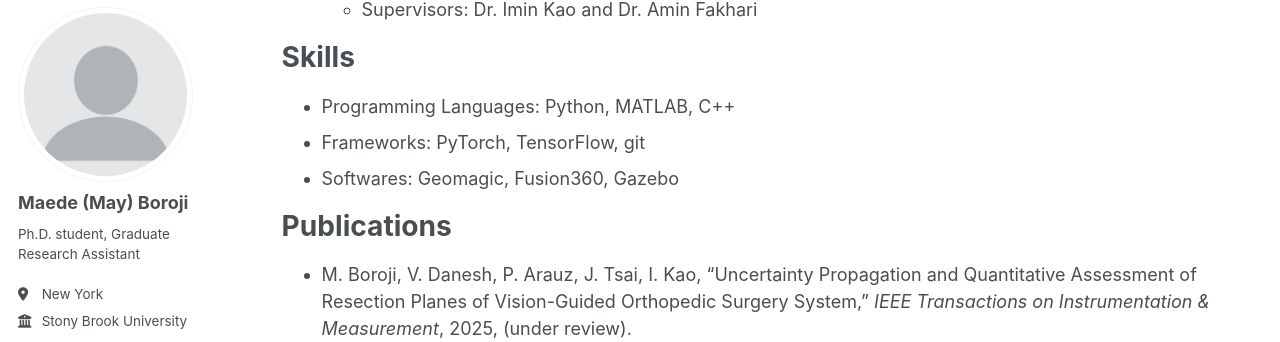
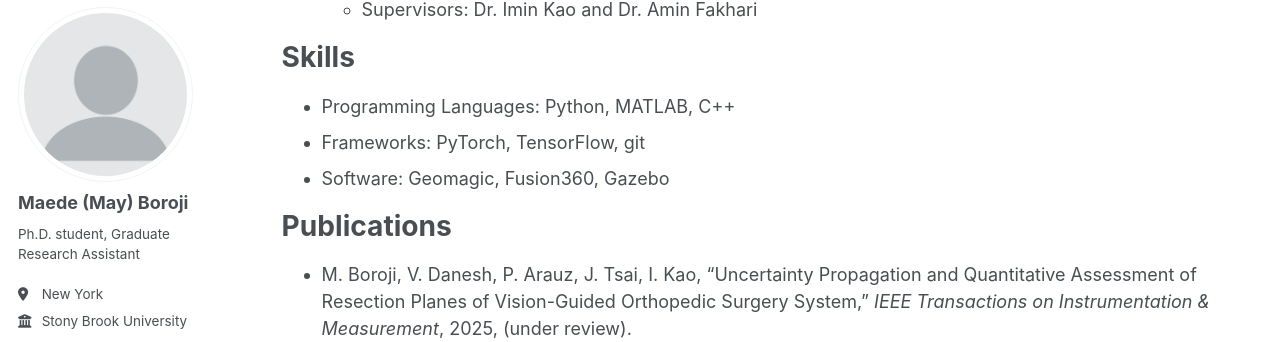
Before and after one commit to MahiBoroji/MahiBoroji.github.io, a Jekyll site: the page built from _pages/cv.md, in a window 1280 px wide and 900 px high, scrolled down 508 px. Shown: the part 92-434 px from the top of the window. Built offline with Jekyll 4.4.1, drawn with Linux system fonts in a browser that asks for light colours; some web fonts are replaced.

Commit message:
Fix typo in 'Softwares' to 'Software'

```diff
--- a/_pages/cv.md
+++ b/_pages/cv.md
@@ -28,7 +28,7 @@ Skills
 ======
 * Programming Languages: Python, MATLAB, C++
 * Frameworks: PyTorch, TensorFlow, git
-* Softwares: Geomagic, Fusion360, Gazebo
+* Software: Geomagic, Fusion360, Gazebo
 
 Publications
 ======
```
